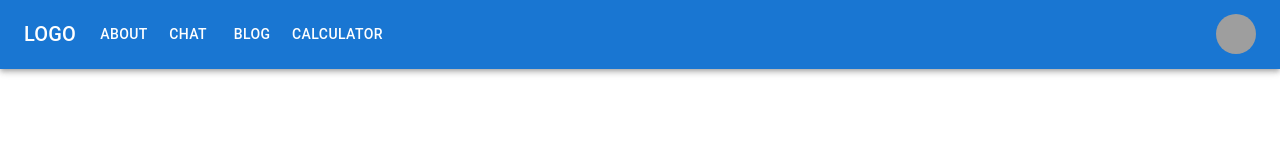
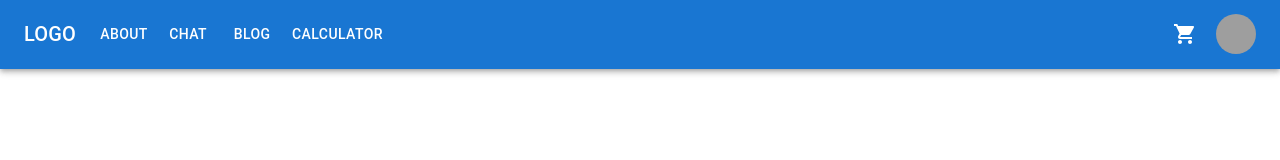
Before and after one commit to cypri9x/e_commerce, a React (Create React App) app: page / in a window 1280 px wide. Shown: the top 160 px of the page. Built offline with nearby package versions, Linux system fonts and the light colour scheme; grey boxes are pictures that could not be loaded.

Commit message:
add global state

```diff
--- a/src/App.js
+++ b/src/App.js
@@ -1,18 +1,29 @@
+import React, { useReducer, useState } from 'react';
 import logo from './logo.svg';
 import './App.css';
 import About from './pages/about/About';
 import TopBar from './components/TopBar';
 import { Outlet, Route } from 'react-router-dom';
 import Footer from './components/Footer';
+import {initialState, reducer} from './store/itemCart'
+import CustomContext from './store/CustomContext'
 
 
 function App() {
+  const [state, dispatch ] = useReducer(reducer, initialState);
+
+  const providerState = {
+    state,
+    dispatch
+  }
   return (
-    <div className="App">
-      <TopBar/>
-      <Outlet />
-      <Footer/>
-    </div>
+    <CustomContext.Provider value={providerState} >
+      <div className="App">
+        <TopBar/>
+        <Outlet />
+        <Footer/>
+      </div>
+    </CustomContext.Provider>
   );
 }
 
--- a/src/components/TopBar.jsx
+++ b/src/components/TopBar.jsx
@@ -1,4 +1,4 @@
-import React, { useState } from 'react';
+import React, { useState, useReducer } from 'react';
 import './TopBar.css';
 import AppBar from '@mui/material/AppBar';
 import Box from '@mui/material/Box';
@@ -13,14 +13,20 @@ import Button from '@mui/material/Button';
 import Tooltip from '@mui/material/Tooltip';
 import MenuItem from '@mui/material/MenuItem';
 import { Link, useNavigate } from 'react-router-dom';
+import { Favorite, ShoppingCart } from '@mui/icons-material';
+import { Badge } from '@mui/material';
+import { useCustomContext }from '../store/CustomContext'
 
 const pages = ['about', 'Chat', 'Blog', 'Calculator'];
-const settings = ['Profile', 'Account', 'Dashboard', 'Logout' ];
+const settings = ['Profile', 'Account', 'Dashboard', 'Logout'];
 
 function TopBar() {
+  const { state, dispatch } = useCustomContext();
   const navigate = useNavigate();
   const [anchorRef, setAnchorRef] = useState(null);
   const [anchorElUser, setAnchorElUser] = useState(null);
+
+  const numOfItemsInCart = state.cart.length;
 
   const handlePageClicked = (page) => {
     navigate(page);
@@ -39,6 +45,10 @@ function TopBar() {
 
   const handleCloseUserMenu = () => {
     setAnchorElUser(null);
+  }
+
+  const openChart = () => {
+    console.log("cart is opened");
   }
   return (<AppBar position="static">
     <Container maxWidth="xl">
@@ -109,7 +119,11 @@ function TopBar() {
             </Button>
           ))}
         </Box>
-
+        <Box sx={{ flexGrow: 0.05 }}>
+          <Badge badgeContent={numOfItemsInCart} color="secondary" aria-label="add to cart" onClick={openChart}>
+            <ShoppingCart />
+          </Badge>
+        </Box>
         <Box sx={{ flexGrow: 0 }}>
           <Tooltip title="Open settings">
             <IconButton onClick={handleOpenUserMenu} sx={{ p: 0 }}>
--- a/src/pages/Chat/Chat.js
+++ b/src/pages/Chat/Chat.js
@@ -2,27 +2,10 @@ import React, { useReducer, useState } from 'react';
 import Card from '@mui/material/Card';
 import { Container, TextField, Button, Grid } from '@mui/material';
 import ItemCard from '../components/ItemCard';
-
-
-const initialState = {
-
-    items: [],
-    cart: []
-};
-
-function reducer(state, action) {
-    switch (action.type) {
-        case "save":
-            return { ...state, items: [...state.items, action.payload] };
-        case "addToCart":
-            return { ...state, cart: [...state.cart, action.payload] };
-        default:
-            throw new Error();
-    }
-}
+import { useCustomContext }from '../../store/CustomContext'
 
 function Chat() {
-    const [state, dispatch] = useReducer(reducer, initialState);
+    const { state, dispatch } = useCustomContext();
     const [title, setTitle] = useState("");
     const [subtitle, setSubtitle] = useState("");
     const [description, setDescription] = useState("");
--- /dev/null
+++ b/src/store/CustomContext.js
@@ -0,0 +1,9 @@
+import React from 'react';
+
+const CustomContext = React.createContext();
+
+export function useCustomContext() {
+  return React.useContext(CustomContext);
+}
+
+export default CustomContext;
--- /dev/null
+++ b/src/store/itemCart.js
@@ -0,0 +1,19 @@
+import React, { useReducer } from 'react';
+var initialState = {
+
+    items: [],
+    cart: []
+};
+
+function reducer(state, action) {
+    switch (action.type) {
+        case "save":
+            return { ...state, items: [...state.items, action.payload] };
+        case "addToCart":
+            return { ...state, cart: [...state.cart, action.payload] };
+        default:
+            throw new Error();
+    }
+}
+
+export {initialState, reducer};
```
Lines whose indentation alone changed are shown as unchanged.
